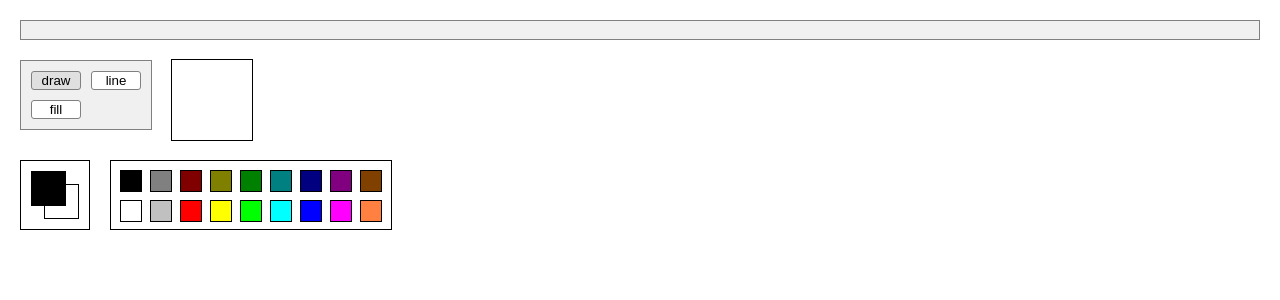
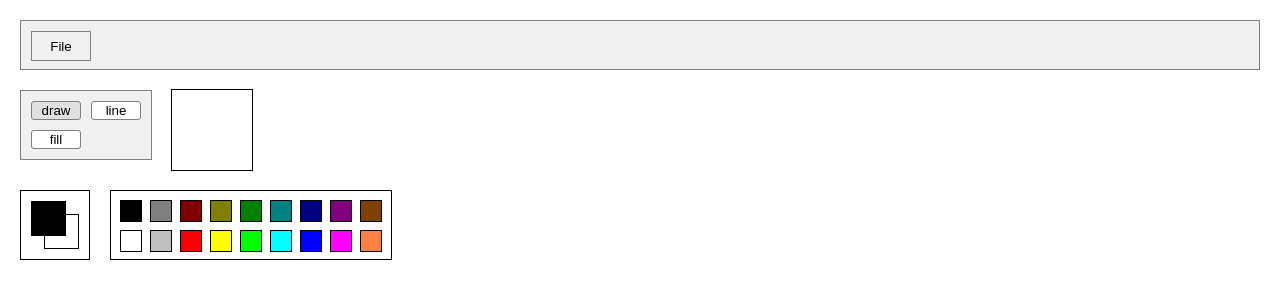
Before and after one commit to jwbutler/paint, a React (Create React App) app: page / in a window 1280 px wide. Shown: the top 300 px of the page. Built offline with nearby package versions, Linux system fonts and the light colour scheme.

Commit message:
added MenuController

```diff
--- a/src/components/App.tsx
+++ b/src/components/App.tsx
@@ -6,7 +6,7 @@ import { Dimensions, Tool } from '../lib/types';
 import styles from './App.module.css';
 import CanvasController from './CanvasController';
 import ColorPicker from './ColorPicker';
-import Menu from './Menu';
+import MenuController from './MenuController';
 import SelectedColors from './SelectedColors';
 import Toolbox from './Toolbox';
 
@@ -19,7 +19,11 @@ const App = () => {
 
   return (
     <div className={styles.app}>
-      <Menu />
+      <MenuController
+        clearCanvas={() => {}}
+        saveCanvas={() => {}}
+        loadCanvas={() => {}}
+      />
       <div className={styles.main}>
         <Toolbox
           tool={tool}
--- a/src/components/Menu.module.css
+++ b/src/components/Menu.module.css
@@ -1,6 +1,53 @@
 .menu {
   width: 100%;
-  height: 20px;
+  height: 50px;
+  display: flex;
+  padding: 10px;
+  gap: 10px;
+  position: relative;
+
   background-color: #f0f0f0;
   border: 1px solid #808080;
 }
+
+.header {
+  border: 1px solid #808080;
+  border-radius: 0;
+  width: 60px;
+  height: 30px;
+  background-color: #f0f0f0;
+}
+
+.header:hover {
+  background-color: #e0e0e0;
+}
+
+.header:active {
+  background-color: #d0d0d0;
+}
+
+.subMenu {
+  display: flex;
+  flex-direction: column;
+  position: absolute;
+  top: 40px;
+  min-width: 100px;
+  padding: 5px;
+  background-color: #f0f0f0;
+  border: 1px solid #808080;
+}
+
+.item {
+  border: none;
+  height: 30px;
+  padding: 0 30px;
+  text-align: left;
+}
+
+.item:hover {
+  background-color: #e0e0e0;
+}
+
+.item:active {
+  background-color: #d0d0d0;
+}
--- a/src/components/Menu.tsx
+++ b/src/components/Menu.tsx
@@ -1,9 +1,80 @@
+import { ReactNode, useState } from 'react';
 import styles from './Menu.module.css';
 
-type Props = {};
+type MenuData = {
+  title: string,
+  items: {
+    label: string,
+    onSelect: () => void
+  }[]
+};
 
-const Menu = ({}: Props) => {
-  return <div className={styles.menu} />;
+type Props = {
+  data: MenuData[];
+};
+
+const Menu = ({ data }: Props) => {
+  const [selectedHeader, setSelectedHeader] = useState<string | null>(null);
+
+  type HeaderProps = {
+    label: string,
+    children?: ReactNode
+  };
+
+  const Header = ({ label, children }: HeaderProps) => {
+    const isOpen = selectedHeader === label;
+    const handleClick = () => {
+      if (isOpen) {
+        setSelectedHeader(null);
+      } else {
+        setSelectedHeader(label);
+      }
+    };
+    return (
+      <>
+        <button
+          className={styles.header}
+          onClick={handleClick}
+        >
+          {label}
+        </button>
+        {isOpen && (
+          <div className={styles.subMenu}>
+            {children}
+          </div>
+        )}
+      </>
+    );
+  };
+
+  return (
+    <div className={styles.menu}>
+      {data.map(menuData => (
+        <Header label={menuData.title} key={menuData.title}>
+          {menuData.items.map(item => (
+            <Item label={item.label} onClick={item.onSelect} key={item.label} />
+          ))}
+        </Header>
+      ))}
+    </div>
+  );
+};
+
+type ItemProps = {
+  label: string,
+  onClick: () => void
+};
+
+const Item = ({ label, onClick }: ItemProps) => {
+  return (
+    <button
+      className={styles.item}
+      onClick={onClick}
+    >
+      {label}
+    </button>
+  );
 };
 
 export default Menu;
+export type { MenuData };
--- /dev/null
+++ b/src/components/MenuController.tsx
@@ -0,0 +1,26 @@
+import Menu, { type MenuData } from './Menu';
+
+type Props = {
+  clearCanvas: () => void,
+  saveCanvas: () => void,
+  loadCanvas: () => void
+};
+
+const MenuController = ({ clearCanvas, saveCanvas, loadCanvas }: Props) => {
+  const data: MenuData[] = [
+    {
+      title: 'File',
+      items: [
+        { label: 'New', onSelect: clearCanvas },
+        { label: 'Save', onSelect: saveCanvas },
+        { label: 'Load', onSelect: loadCanvas },
+      ]
+    }
+  ];
+
+  return (
+    <Menu data={data} />
+  );
+};
+
+export default MenuController;
```
